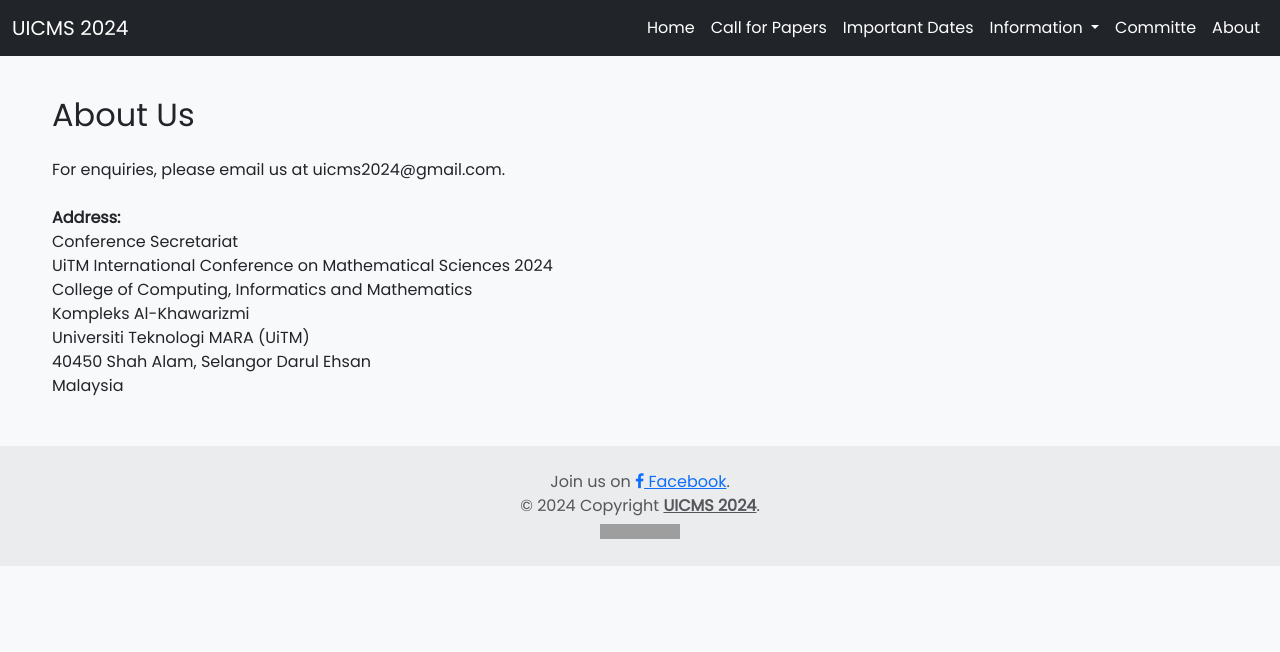
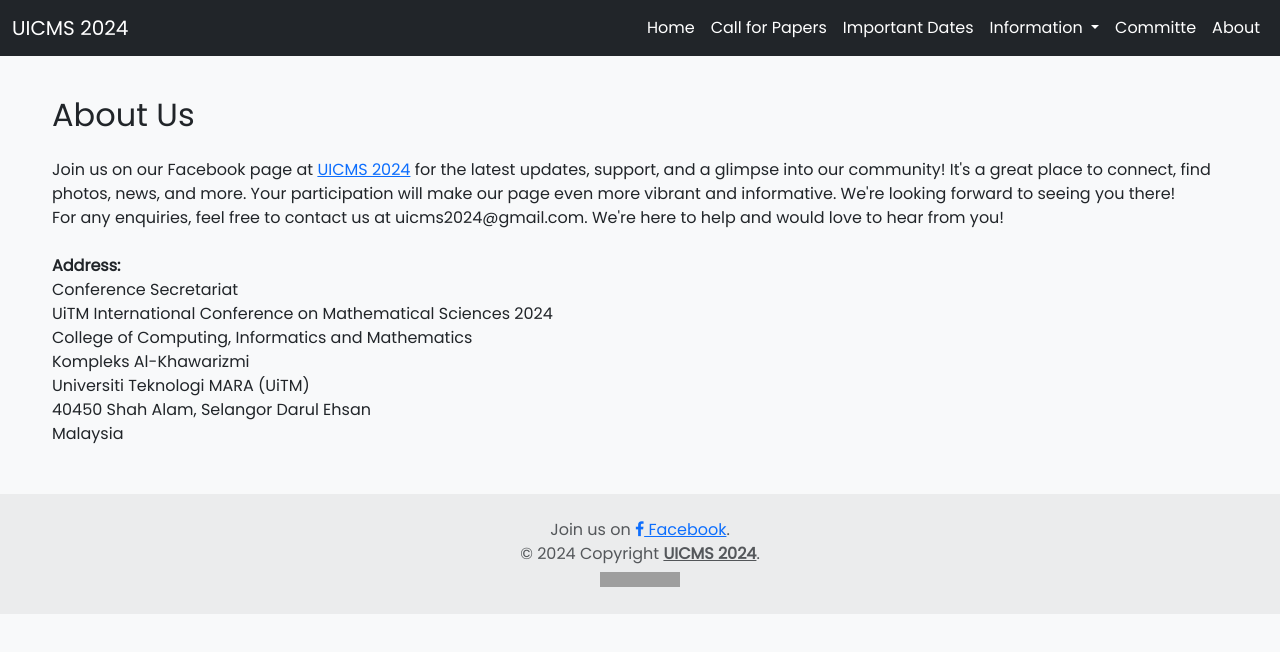
Before and after one commit to uicms2024/uicms2024.github.io, an Angular app: page /about in a window 1280 px wide. Shown: the top 652 px of the page. Built offline with nearby package versions, Linux system fonts and the light colour scheme; grey boxes are pictures that could not be loaded.

Commit message:
Update About page with a message to join FB

```diff
--- a/src/app/about/about.component.html
+++ b/src/app/about/about.component.html
@@ -1,10 +1,10 @@
 
 <div class="container mt-5 mb-5 pt-5">
     <h2 class="mb-4">About Us</h2>
-    <p>For enquiries, please
-        <!-- WhatsApp us at {{confTel}} <br>
-        or  -->
-        email us at {{confEmail}}.</p>
+
+    <p>Join us on our Facebook page at <a href="https://www.facebook.com/uicms">{{ confAbbrev }}</a> for the latest updates, support, and a glimpse into our community! It's a great place to connect, find photos, news, and more. Your participation will make our page even more vibrant and informative. We're looking forward to seeing you there!</p>
+
+    <p>For any enquiries, feel free to contact us at {{ confEmail }}. We're here to help and would love to hear from you!</p>
     <br>
     <p>
         <strong>Address:</strong><br>
--- a/src/app/about/about.component.ts
+++ b/src/app/about/about.component.ts
@@ -12,4 +12,5 @@
   confEmail = environment.confEmail;
   confTel = environment.confTel;
   confTitle = environment.confTitle;
+  confAbbrev = environment.confAbbrev;
 }
```
